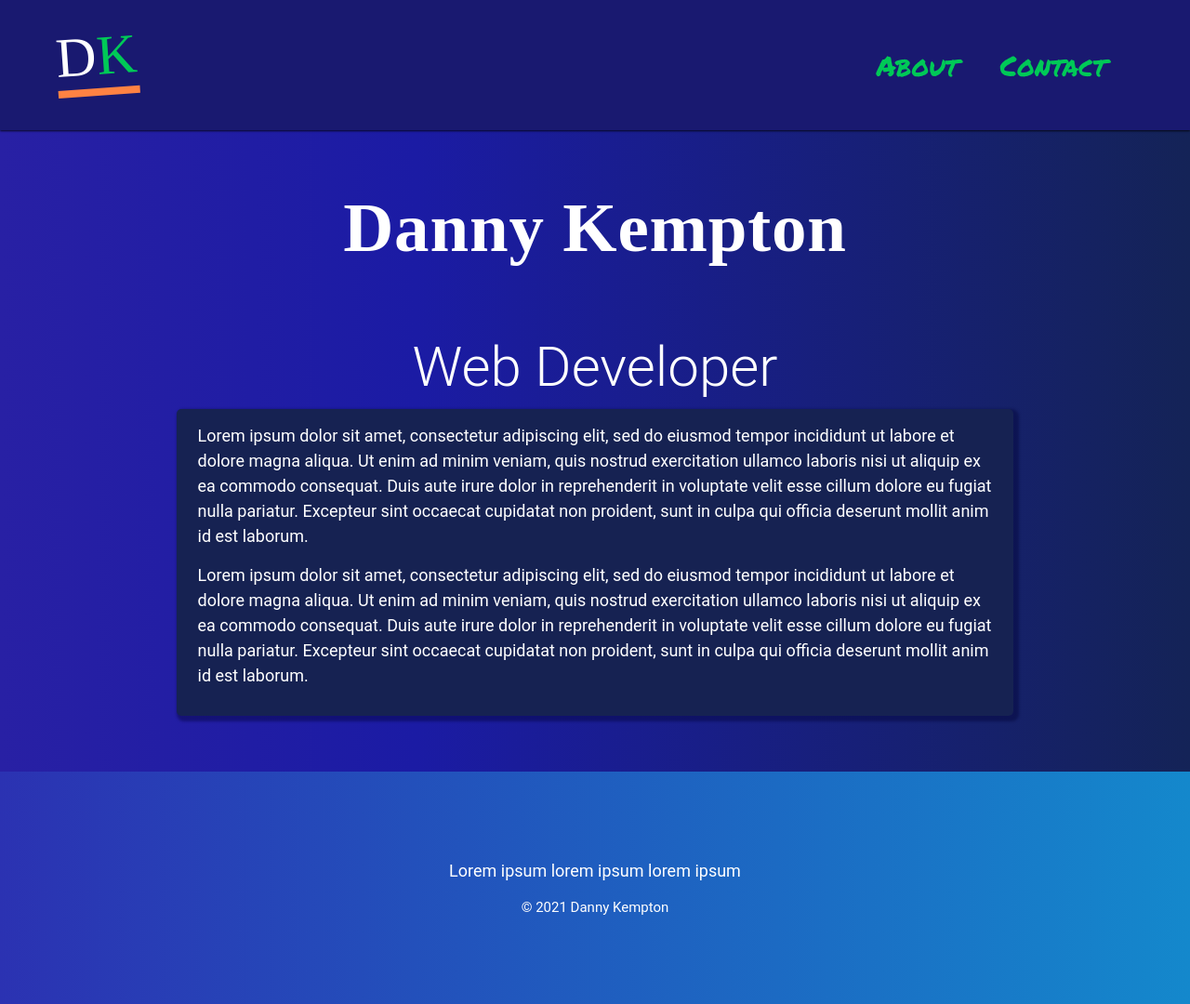
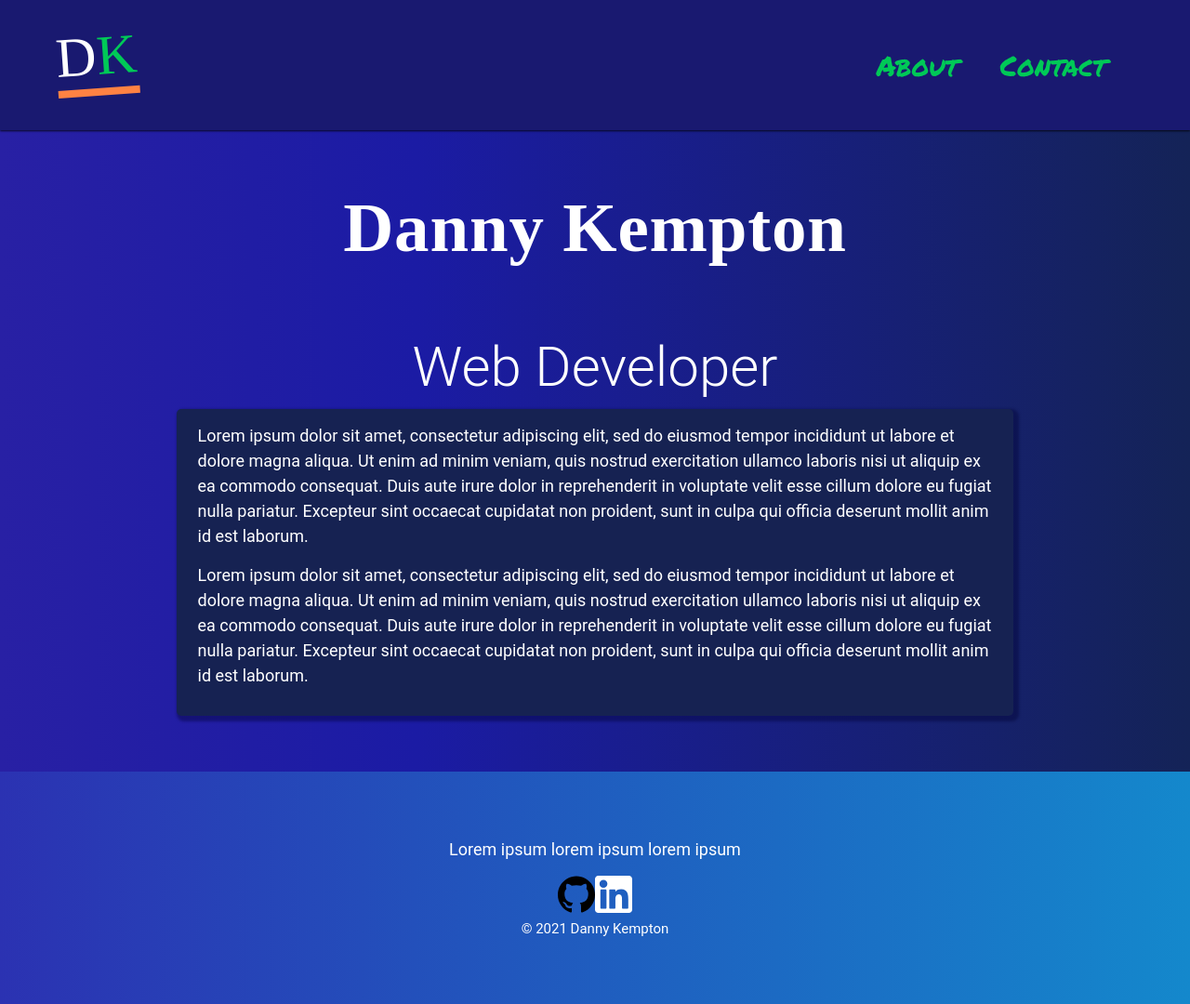
Before and after one commit to dkempton12/portfolio-2021, a Gatsby site: page / in a window 1280 px wide. Shown: the whole page at 93% size. Built offline with nearby package versions, Linux system fonts and the light colour scheme; Gatsby itself is replaced by a stand-in of ours; a web font is replaced by a local one.

Commit message:
adding footer icon images

```diff
--- a/src/components/Footer/Footer.js
+++ b/src/components/Footer/Footer.js
@@ -1,10 +1,22 @@
 import React from "react"
+
 import "./Footer.scss"
+
+import gitLogo from "../../assets/images/svg/github-logo.svg"
+import linkedInLogo from "../../assets/images/svg/linkedin.svg"
 
 function Footer() {
   return (
     <footer className="footer">
       <p>Lorem ipsum lorem ipsum lorem ipsum</p>
+      <div className="footer__images">
+        <span className="footer-social">
+          <img src={gitLogo} alt="GitHub Account" />
+        </span>
+        <span className="footer-social">
+          <img src={linkedInLogo} alt="LinkedIn Account" />
+        </span>
+      </div>
       <span>
         © {new Date().getFullYear()} Danny Kempton
         {` `}
--- a/src/components/Footer/Footer.scss
+++ b/src/components/Footer/Footer.scss
@@ -19,3 +19,10 @@
   margin-bottom: 0;
   padding-bottom: 0;
 }
+
+.footer__images {
+  .footer-social img {
+    height: 40px;
+    width: 40px;
+  }
+}
```
Also changed, not shown: src/assets/images/svg/github-logo.svg (added), src/assets/images/svg/linkedin.svg (added).
